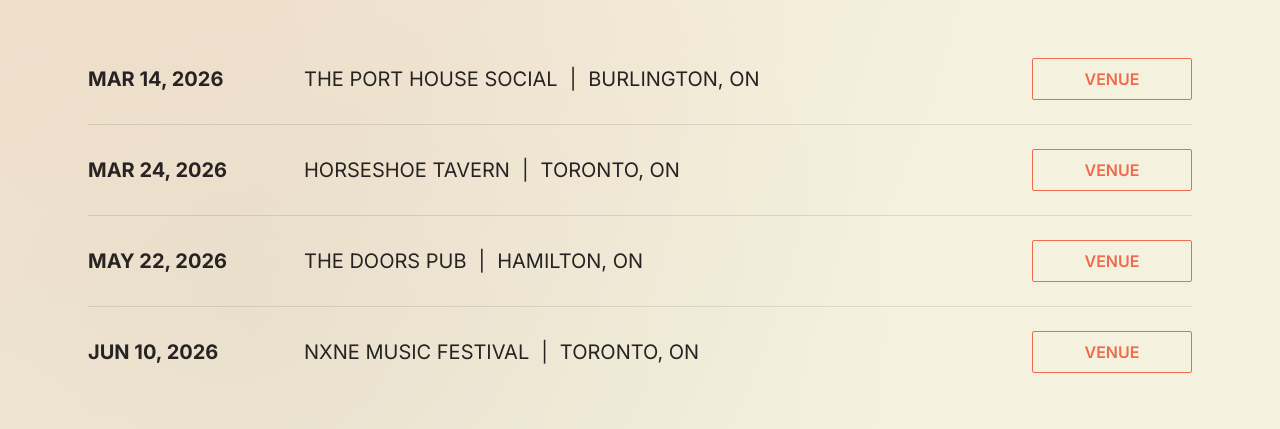
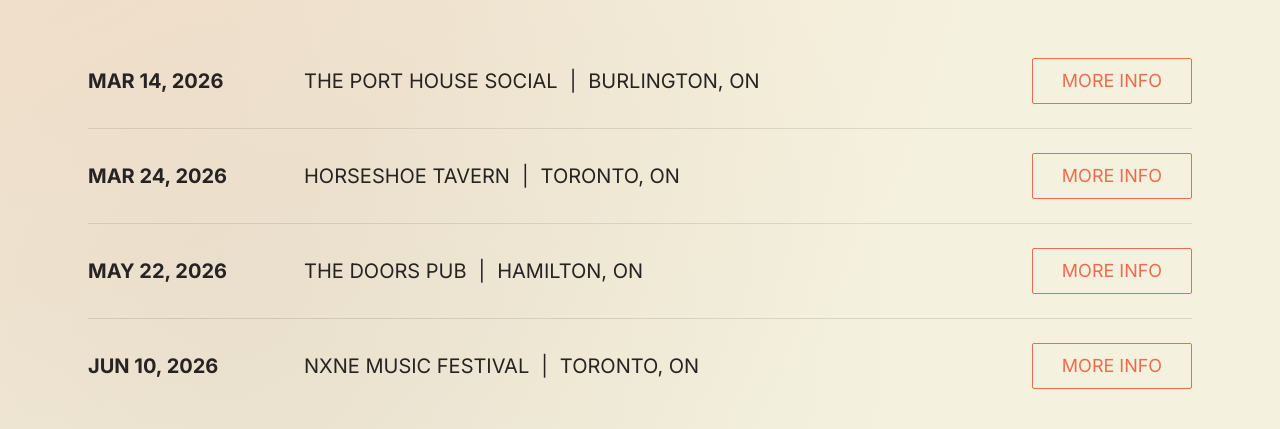
Before and after one commit to carterrows/sweetsideband-site, a Next.js app: page /shows in a window 1280 px wide. Shown: the part 221-650 px from the top of the page. Built offline with nearby package versions, Linux system fonts and the light colour scheme; no server answers.

Commit message:
v1 of more info

```diff
--- a/app/shows/page.tsx
+++ b/app/shows/page.tsx
@@ -6,7 +6,7 @@
 
 export const metadata: Metadata = {
   title: "Shows",
-  description: "Upcoming and past Sweetside tour dates and venue links."
+  description: "Upcoming and past Sweetside tour dates with venue details and posters."
 };
 
 export default function ShowsPage() {
@@ -26,7 +26,7 @@
               Book the band →
             </Link>
           </div>
-          <ShowsList shows={shows.upcoming} />
+          <ShowsList shows={shows.upcoming} showDetails />
           <div className="rounded-2xl border border-black/10 bg-paper p-6 text-sm text-ink-600 shadow-sm">
             Can&apos;t make a date? Email {band.email} for booking/collaborations.
           </div>
--- a/components/ShowCard.tsx
+++ b/components/ShowCard.tsx
@@ -1,8 +1,20 @@
-import Link from "next/link";
+"use client";
+
+import { useId, useState } from "react";
+import Image from "next/image";
 import type { Show } from "@/lib/types";
 import { formatShowDate } from "@/lib/format";
 
-export default function ShowCard({ show }: { show: Show }) {
+export default function ShowCard({
+  show,
+  showDetails
+}: {
+  show: Show;
+  showDetails?: boolean;
+}) {
+  const [isExpanded, setIsExpanded] = useState(false);
+  const detailsId = useId();
+
   return (
     <li className="py-6">
       <div className="flex flex-col gap-3 md:grid md:grid-cols-[12rem_minmax(0,1fr)_auto] md:items-center md:gap-x-6">
@@ -14,17 +26,83 @@
           <span className="mx-3">|</span>
           <span>{show.city}</span>
         </p>
-        {show.venueUrl ? (
-          <Link
-            href={show.venueUrl}
-            target="_blank"
-            rel="noopener noreferrer"
-            className="inline-flex min-w-40 items-center justify-center self-start rounded-sm border border-accent px-6 py-2 text-base font-semibold text-accent transition hover:bg-accent hover:text-white focus-visible:outline-none focus-visible:ring-2 focus-visible:ring-accent md:justify-self-end"
+        {showDetails ? (
+          <button
+            type="button"
+            aria-expanded={isExpanded}
+            aria-controls={detailsId}
+            onClick={() => setIsExpanded((open) => !open)}
+            className="inline-flex min-w-40 items-center justify-center self-start rounded-sm border border-accent px-6 py-2 text-base uppercase text-accent transition hover:bg-accent hover:text-white focus-visible:outline-none focus-visible:ring-2 focus-visible:ring-accent sm:text-lg md:justify-self-end"
           >
-            VENUE
-          </Link>
+            <span>{isExpanded ? "Less info" : "More info"}</span>
+          </button>
         ) : null}
       </div>
+      {showDetails && isExpanded ? (
+        <div
+          id={detailsId}
+          className="mt-5 grid gap-6 rounded-2xl border border-black/10 bg-white p-5 shadow-sm md:grid-cols-[minmax(0,1fr)_18rem]"
+        >
+          <dl className="grid gap-4 sm:grid-cols-2">
+            <div className="sm:col-span-2">
+              <dt className="text-xs font-semibold uppercase tracking-[0.2em] text-ink-500">
+                Address
+              </dt>
+              <dd className="mt-1 text-base text-ink-900">{show.venueAddress || "TBA"}</dd>
+            </div>
+            <div>
+              <dt className="text-xs font-semibold uppercase tracking-[0.2em] text-ink-500">
+                Show Time
+              </dt>
+              <dd className="mt-1 text-base text-ink-900">{show.showTime || "TBA"}</dd>
+            </div>
+            <div>
+              <dt className="text-xs font-semibold uppercase tracking-[0.2em] text-ink-500">
+                Doors Open
+              </dt>
+              <dd className="mt-1 text-base text-ink-900">
+                {show.doorsOpenTime || "TBA"}
+              </dd>
+            </div>
+            <div>
+              <dt className="text-xs font-semibold uppercase tracking-[0.2em] text-ink-500">
+                Cover Fee
+              </dt>
+              <dd className="mt-1 text-base text-ink-900">
+                {formatCoverFee(show.coverFee)}
+              </dd>
+            </div>
+          </dl>
+          {show.posterSrc ? (
+            <div className="overflow-hidden rounded-xl border border-black/10 bg-paper shadow-sm">
+              <Image
+                src={show.posterSrc}
+                alt={`${show.venue} show poster`}
+                width={900}
+                height={1200}
+                unoptimized
+                className="h-auto w-full object-cover"
+              />
+            </div>
+          ) : null}
+        </div>
+      ) : null}
     </li>
   );
 }
+
+function formatCoverFee(coverFee: Show["coverFee"]): string {
+  if (coverFee === 0) {
+    return "N/A";
+  }
+
+  if (coverFee == null) {
+    return "TBA";
+  }
+
+  return new Intl.NumberFormat("en-CA", {
+    style: "currency",
+    currency: "CAD",
+    maximumFractionDigits: Number.isInteger(coverFee) ? 0 : 2
+  }).format(coverFee);
+}
--- a/components/ShowsList.tsx
+++ b/components/ShowsList.tsx
@@ -2,14 +2,16 @@
 import ShowCard from "./ShowCard";
 
 export default function ShowsList({
-  shows
+  shows,
+  showDetails = false
 }: {
   shows: Show[];
+  showDetails?: boolean;
 }) {
   return (
     <ul className="flex flex-col divide-y divide-black/10">
       {shows.map((show) => (
-        <ShowCard key={show.id} show={show} />
+        <ShowCard key={show.id} show={show} showDetails={showDetails} />
       ))}
     </ul>
   );
--- a/data/shows.json
+++ b/data/shows.json
@@ -5,28 +5,40 @@
       "date": "2026-03-14",
       "city": "Burlington, ON",
       "venue": "The Port House Social",
-      "venueUrl": "https://theporthouse.ca/"
+      "venueAddress": "TBA",
+      "showTime": "TBA",
+      "doorsOpenTime": "TBA",
+      "coverFee": null
     },
     {
       "id": "ss-2026-03-24",
       "date": "2026-03-24",
       "city": "Toronto, ON",
       "venue": "Horseshoe Tavern",
-      "venueUrl": "https://www.horseshoetavern.com/"
+      "venueAddress": "TBA",
+      "showTime": "TBA",
+      "doorsOpenTime": "TBA",
+      "coverFee": null
     },
     {
       "id": "ss-2026-05-22",
       "date": "2026-05-22",
       "city": "Hamilton, ON",
       "venue": "The Doors Pub",
-      "venueUrl": "https://www.instagram.com/doorspubhamilton/"
+      "venueAddress": "TBA",
+      "showTime": "TBA",
+      "doorsOpenTime": "TBA",
+      "coverFee": null
     },
     {
       "id": "ss-2026-06-10",
       "date": "2026-06-10",
       "city": "Toronto, ON",
       "venue": "NXNE Music Festival",
-      "venueUrl": "https://www.nxne.com/2026-artists/sweetside"
+      "venueAddress": "TBA",
+      "showTime": "TBA",
+      "doorsOpenTime": "TBA",
+      "coverFee": null
     }
   ],
   "past": [
@@ -34,55 +46,91 @@
       "id": "ss-2026-02-21",
       "date": "2026-02-21",
       "city": "Burlington, ON",
-      "venue": "The Port House Social"
+      "venue": "The Port House Social",
+      "venueAddress": "TBA",
+      "showTime": "TBA",
+      "doorsOpenTime": "TBA",
+      "coverFee": null
     },
     {
       "id": "ss-2026-02-14",
       "date": "2026-02-14",
       "city": "Burlington, ON",
-      "venue": "The Dickens"
+      "venue": "The Dickens",
+      "venueAddress": "TBA",
+      "showTime": "TBA",
+      "doorsOpenTime": "TBA",
+      "coverFee": null
     },
     {
       "id": "ss-2026-01-24",
       "date": "2026-01-24",
       "city": "Burlington, ON",
-      "venue": "The Port House Social"
+      "venue": "The Port House Social",
+      "venueAddress": "TBA",
+      "showTime": "TBA",
+      "doorsOpenTime": "TBA",
+      "coverFee": null
     },
     {
       "id": "ss-2025-12-30",
       "date": "2025-12-30",
       "city": "Toronto, ON",
-      "venue": "Horseshoe Tavern"
+      "venue": "Horseshoe Tavern",
+      "venueAddress": "TBA",
+      "showTime": "TBA",
+      "doorsOpenTime": "TBA",
+      "coverFee": null
     },
     {
       "id": "ss-2025-08-09",
       "date": "2025-08-09",
       "city": "Prescott, ON",
-      "venue": "O'Heaphy's Irish Pub"
+      "venue": "O'Heaphy's Irish Pub",
+      "venueAddress": "TBA",
+      "showTime": "TBA",
+      "doorsOpenTime": "TBA",
+      "coverFee": null
     },
     {
       "id": "ss-2025-08-02",
       "date": "2025-08-02",
       "city": "Sauble Beach, ON",
-      "venue": "Beach Burger"
+      "venue": "Beach Burger",
+      "venueAddress": "TBA",
+      "showTime": "TBA",
+      "doorsOpenTime": "TBA",
+      "coverFee": null
     },
     {
       "id": "ss-2025-07-26",
       "date": "2025-07-26",
       "city": "Oakville, ON",
-      "venue": "TD Music Series"
+      "venue": "TD Music Series",
+      "venueAddress": "TBA",
+      "showTime": "TBA",
+      "doorsOpenTime": "TBA",
+      "coverFee": null
     },
     {
       "id": "ss-2025-07-09",
       "date": "2025-07-09",
       "city": "Oakville, ON",
-      "venue": "Easy on Fourth"
+      "venue": "Easy on Fourth",
+      "venueAddress": "TBA",
+      "showTime": "TBA",
+      "doorsOpenTime": "TBA",
+      "coverFee": null
     },
     {
       "id": "ss-2025-06-11",
       "date": "2025-06-11",
       "city": "London, ON",
-      "venue": "McCabe's Irish Pub"
+      "venue": "McCabe's Irish Pub",
+      "venueAddress": "TBA",
+      "showTime": "TBA",
+      "doorsOpenTime": "TBA",
+      "coverFee": null
     }
   ]
 }
--- a/lib/content.ts
+++ b/lib/content.ts
@@ -1,11 +1,13 @@
 import fs from "fs";
 import path from "path";
-import type { Band, ShowsData, Member, MediaItem } from "./types";
+import type { Band, ShowsData, Member, MediaItem, Show } from "./types";
 
 const dataDir = path.join(process.cwd(), "data");
 const showsImagesDir = path.join(process.cwd(), "public", "images", "shows");
+const showPostersDir = path.join(process.cwd(), "public", "images", "posters");
 const allowedFiles = new Set(["band.json", "shows.json", "members.json", "media.json"]);
 const imageExtensions = new Set([".avif", ".gif", ".jpeg", ".jpg", ".png", ".webp"]);
+const posterExtensions = new Set([".jpeg", ".jpg", ".png"]);
 
 function readJson<T>(fileName: string): T {
   if (!allowedFiles.has(fileName)) {
@@ -22,7 +24,19 @@
 }
 
 export function getShows(): ShowsData {
-  return readJson<ShowsData>("shows.json");
+  const shows = readJson<ShowsData>("shows.json");
+  const posters = getShowPosterLookup();
+
+  const withPosters = (items: Show[]) =>
+    items.map((show) => ({
+      ...show,
+      posterSrc: posters.get(show.id.toLowerCase())
+    }));
+
+  return {
+    upcoming: withPosters(shows.upcoming),
+    past: withPosters(shows.past)
+  };
 }
 
 export function getMembers(): Member[] {
@@ -48,6 +62,23 @@
     .replace(/[-_]+/g, " ")
     .replace(/\s+/g, " ")
     .trim();
+}
+
+function getShowPosterLookup(): Map<string, string> {
+  if (!fs.existsSync(showPostersDir)) {
+    return new Map();
+  }
+
+  return new Map(
+    fs
+      .readdirSync(showPostersDir, { withFileTypes: true })
+      .filter((entry) => entry.isFile())
+      .filter((entry) => posterExtensions.has(path.extname(entry.name).toLowerCase()))
+      .map((entry) => [
+        path.parse(entry.name).name.toLowerCase(),
+        `/images/posters/${encodeURIComponent(entry.name)}`
+      ])
+  );
 }
 
 export function getShowPhotos(): MediaItem[] {
--- a/lib/types.ts
+++ b/lib/types.ts
@@ -22,7 +22,11 @@
   date: string;
   city: string;
   venue: string;
-  venueUrl?: string;
+  venueAddress: string;
+  showTime: string;
+  doorsOpenTime: string;
+  coverFee: number | null;
+  posterSrc?: string;
 };
 
 export type ShowsData = {
```
